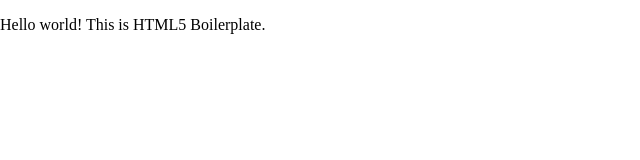
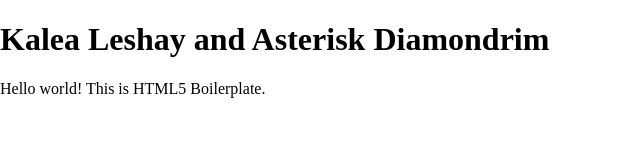
Before and after one commit to loftisfam/kaleawebsite, a plain HTML site: page index.html in a window 1280 px wide. Shown: the whole page, without its empty margins (0-640 px from the left). Drawn offline with Linux system fonts and the light colour scheme.

Commit message:
Update index.html

```diff
--- a/index.html
+++ b/index.html
@@ -14,6 +14,7 @@
 </head>
 
 <body>
+  <h1>Kalea Leshay and Asterisk Diamondrim</h1>
   <!--[if lte IE 9]>
     <p class="browserupgrade">You are using an <strong>outdated</strong> browser. Please <a href="https://browsehappy.com/">upgrade your browser</a> to improve your experience and security.</p>
   <![endif]-->
```
